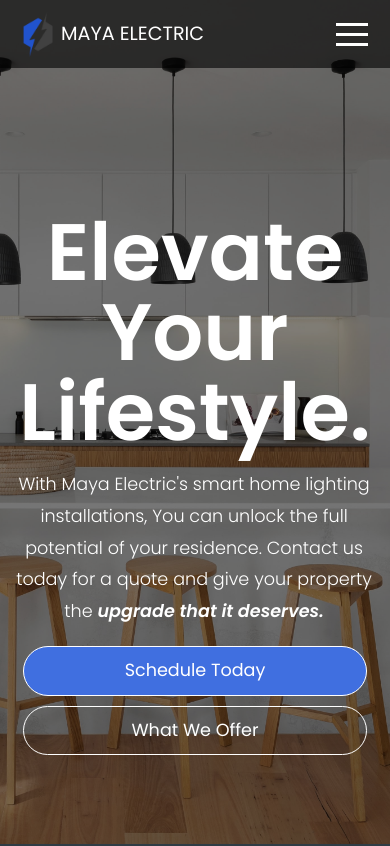
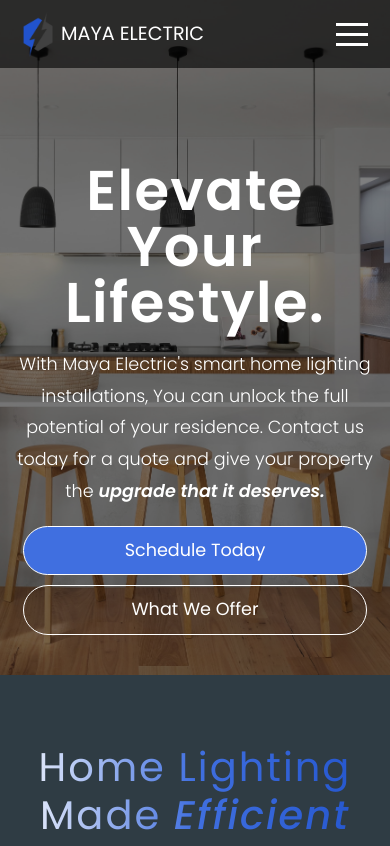
Before and after one commit to bluegause/maya-electrical, a React (Create React App) app: page / in a window 390 px wide. Shown: the top 846 px of the page. Built offline with nearby package versions, Linux system fonts and the light colour scheme.

Commit message:
purgecss

```diff
--- /dev/null
+++ b/craco.config.js
@@ -0,0 +1,13 @@
+const purgecss = require('@fullhuman/postcss-purgecss');
+
+module.exports = {
+  style: {
+    postcss: {
+      plugins: [
+        purgecss({
+          content: ['./src/**/*.html', './src/**/*.tsx', './src/**/*.ts', "./src/**/*.js", "./src/**/*.jsx"],
+        }),
+      ],
+    },
+  },
+};
--- a/src/pages/Home/home.css
+++ b/src/pages/Home/home.css
@@ -1053,18 +1053,26 @@ html {
 /* media query */
 
 @media screen and (max-width: 550px) {
+
+    .hero-tint {
+        height: 80svh;
+    }
+
     .hero-container {
         width: 100%;
     }
 
         .hero-header {
-            font-size: 5em;
+            font-size: 3.5em;
             margin: 0 auto;
             width: 95%;
+            text-align: center;
+            letter-spacing: 1.4px;
         }
 
-        .hero-subheading2 {
-            font-size: 1.1em;
+        .hero-subheading {
+            font-size: 1rem;
+            text-align: center;
             margin: 0 auto;
             padding: 1em 0 .75em 0;
             width: 95%;
```
Also changed, not shown: package.json (+8 -5 lines), 1 other file (tests, documents, lock files or other folders).
